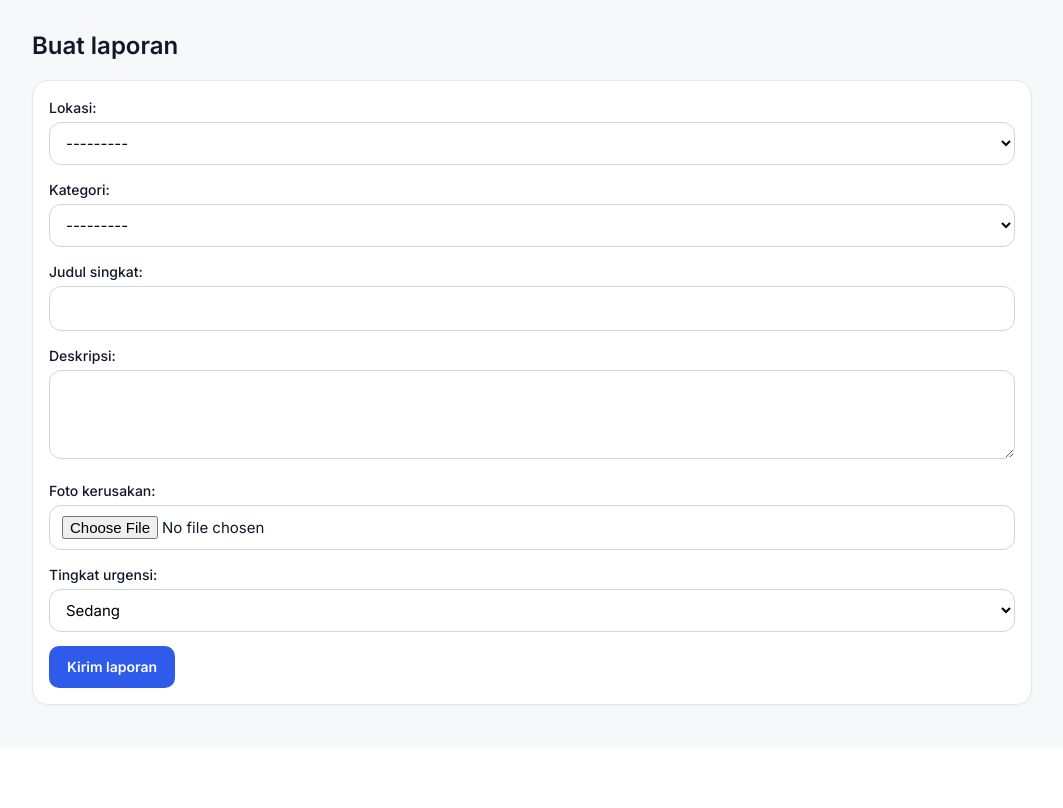
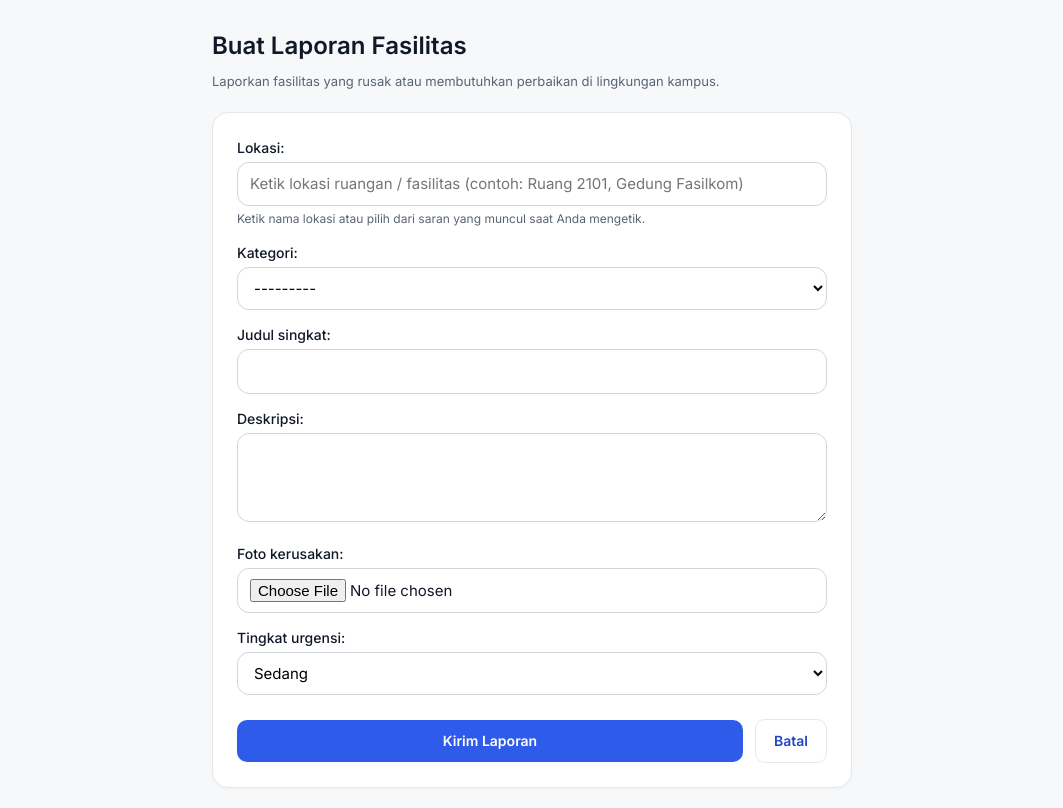
Before and after one commit to FadhliRamadhan/laporfasil, a Django app: page /lapor/ in a window 1280 px wide. Shown: the part 52-860 px from the top of the page, without its empty margins (108-1171 px from the left). Before the commit the page ends 758 px from the top, so only its background shows below. Run offline with Django 5.2, Linux system fonts and the light colour scheme; the visitor is signed in with stand-in values (Sample User, id 1); data that the repository does not hold is empty.

Commit message:
Ubah input lokasi laporan menjadi input teks yang dapat diketik dengan saran autocomplete

```diff
--- a/laporan/forms.py
+++ b/laporan/forms.py
@@ -1,13 +1,60 @@
 from django import forms
+from django.utils.text import slugify
 
-from .models import Laporan
+from .models import Laporan, Lokasi
 
 
 class LaporanForm(forms.ModelForm):
+    lokasi = forms.CharField(
+        label="Lokasi",
+        widget=forms.TextInput(attrs={
+            "placeholder": "Ketik lokasi ruangan / fasilitas (contoh: Ruang 2101, Gedung Fasilkom)",
+            "list": "daftar-lokasi",
+            "autocomplete": "off",
+        }),
+        help_text="Ketik nama lokasi atau pilih dari saran yang muncul saat Anda mengetik."
+    )
+
     class Meta:
         model = Laporan
         fields = ["lokasi", "kategori", "judul", "deskripsi", "foto", "urgensi"]
         widgets = {"deskripsi": forms.Textarea(attrs={"rows": 3})}
+
+    def __init__(self, *args, **kwargs):
+        initial = kwargs.get("initial", {})
+        if "lokasi" in initial and isinstance(initial["lokasi"], Lokasi):
+            initial["lokasi"] = str(initial["lokasi"])
+        elif kwargs.get("instance") and getattr(kwargs["instance"], "lokasi", None):
+            initial["lokasi"] = str(kwargs["instance"].lokasi)
+        super().__init__(*args, **kwargs)
+
+    def clean_lokasi(self):
+        val = self.cleaned_data.get("lokasi", "").strip()
+        if not val:
+            raise forms.ValidationError("Lokasi wajib diisi.")
+
+        # Cari lokasi yang sudah ada (cocokkan string, nama, atau kode)
+        for l in Lokasi.objects.all():
+            if val.lower() == str(l).lower() or val.lower() == l.nama.lower() or val.lower() == l.kode.lower():
+                return l
+
+        # Jika mengetik lokasi baru yang belum terdaftar, buat otomatis
+        if "," in val:
+            parts = [p.strip() for p in val.split(",", 1)]
+            nama = parts[0]
+            gedung = parts[1] if parts[1] else "Kampus"
+        else:
+            nama = val
+            gedung = "Kampus"
+
+        base_slug = slugify(nama)[:40] or "lokasi"
+        slug = base_slug
+        counter = 1
+        while Lokasi.objects.filter(kode=slug).exists():
+            slug = f"{base_slug}-{counter}"
+            counter += 1
+
+        return Lokasi.objects.create(kode=slug, nama=nama, gedung=gedung)
 
 
 class PerbaikanForm(forms.ModelForm):
--- a/laporan/views.py
+++ b/laporan/views.py
@@ -50,7 +50,11 @@ def buat(request):
             services.catat_status(laporan, "dilaporkan", request.user)
             messages.success(request, "Laporan terkirim.")
             return redirect("detail", pk=laporan.pk)
-    return render(request, "lapor_form.html", {"form": form, "duplikat": duplikat})
+    return render(request, "lapor_form.html", {
+        "form": form,
+        "duplikat": duplikat,
+        "semua_lokasi": Lokasi.objects.all(),
+    })
 
 
 def detail(request, pk):
--- a/templates/base.html
+++ b/templates/base.html
@@ -46,6 +46,7 @@ button.link{background:none;color:var(--bd);padding:0;min-height:0;line-height:1
 .urgensi-3{background:#FEE2E2;color:#B91C1C}
 input,select,textarea{width:100%;padding:10px 12px;border:1px solid #D1D5DB;border-radius:12px;font:inherit;background:#fff}
 form p{margin:0 0 14px}form label{display:block;font-weight:500;font-size:14px;margin-bottom:4px}
+.helptext{display:block;font-size:12px;color:var(--mu);margin-top:4px}
 .msg{background:#E3F6EE;color:#0B6B47;padding:10px 14px;border-radius:12px}
 .warn{background:#FFF3DB;color:#6B4400;border-radius:12px;padding:14px;margin-bottom:16px}
 .bar{flex:1;height:10px;background:var(--ln);border-radius:5px}.bar i{display:block;height:10px;background:var(--b);border-radius:5px}
--- a/templates/lapor_form.html
+++ b/templates/lapor_form.html
@@ -1,14 +1,56 @@
 {% extends "base.html" %}
-{% block title %}Buat laporan{% endblock %}
+{% block title %}Buat Laporan - LaporFasil{% endblock %}
+
 {% block content %}
-<h1>Buat laporan</h1>
-<form method="post" enctype="multipart/form-data" class="card">{% csrf_token %}
-{% if duplikat %}
-<div class="warn"><strong>Sudah ada laporan serupa di lokasi ini.</strong> Dukung laporan yang ada agar prioritasnya naik, atau kirim laporan baru.
-<ul>{% for d in duplikat %}<li><a href="{% url 'detail' d.pk %}">{{ d.judul }}</a> ({{ d.get_status_display }})</li>{% endfor %}</ul>
-<button name="tetap_kirim" value="1">Tetap kirim laporan baru</button></div>
-{% endif %}
-{{ form.as_p }}
-<button type="submit">Kirim laporan</button>
-</form>
+<div style="max-width: 640px; margin: auto;">
+  <h1 style="margin-bottom: 8px;">Buat Laporan Fasilitas</h1>
+  <p class="mu" style="margin-bottom: 20px;">Laporkan fasilitas yang rusak atau membutuhkan perbaikan di lingkungan kampus.</p>
+
+  {% if duplikat %}
+  <div class="warn">
+    <strong>⚠️ Terdeteksi laporan serupa di lokasi ini.</strong>
+    <p style="margin: 6px 0 10px;">Sebelum mengirim laporan baru, Anda disarankan mendukung laporan yang sudah ada agar prioritas penanganannya meningkat:</p>
+    <ul style="margin: 0 0 12px; padding-left: 20px;">
+      {% for d in duplikat %}
+      <li>
+        <a href="{% url 'detail' d.pk %}" style="font-weight:600;">{{ d.judul }}</a>
+        <span class="pill s-{{ d.status }}" style="font-size:11px; margin-left:6px;">{{ d.get_status_display }}</span>
+      </li>
+      {% endfor %}
+    </ul>
+    <form method="post" enctype="multipart/form-data" style="margin:0;">
+      {% csrf_token %}
+      {% for field in form %}
+        {% if field.name == 'foto' %}
+        <!-- file input can't be easily forwarded via hidden input -->
+        {% else %}
+        <input type="hidden" name="{{ field.name }}" value="{{ field.value|default:'' }}">
+        {% endif %}
+      {% endfor %}
+      <button name="tetap_kirim" value="1" class="btn sm alt" style="border: 1px solid #D97706; color: #B45309;">
+        Tetap kirim laporan baru ini
+      </button>
+    </form>
+  </div>
+  {% endif %}
+
+  <form method="post" enctype="multipart/form-data" class="card" style="padding: 24px;">
+    {% csrf_token %}
+
+    {{ form.as_p }}
+
+    <!-- DATALIST UNTUK AUTOCOMPLETE KETIK LOKASI -->
+    <datalist id="daftar-lokasi">
+      {% for lok in semua_lokasi %}
+      <option value="{{ lok }}"></option>
+      <option value="{{ lok.nama }}"></option>
+      {% endfor %}
+    </datalist>
+
+    <div style="margin-top: 24px; display: flex; gap: 12px; align-items: center;">
+      <button type="submit" class="btn" style="flex: 1;">Kirim Laporan</button>
+      <a href="{% url 'beranda' %}" class="btn alt" style="border: 1px solid var(--ln);">Batal</a>
+    </div>
+  </form>
+</div>
 {% endblock %}
```
Also changed, not shown: laporan/tests.py (+27 -0 lines).
